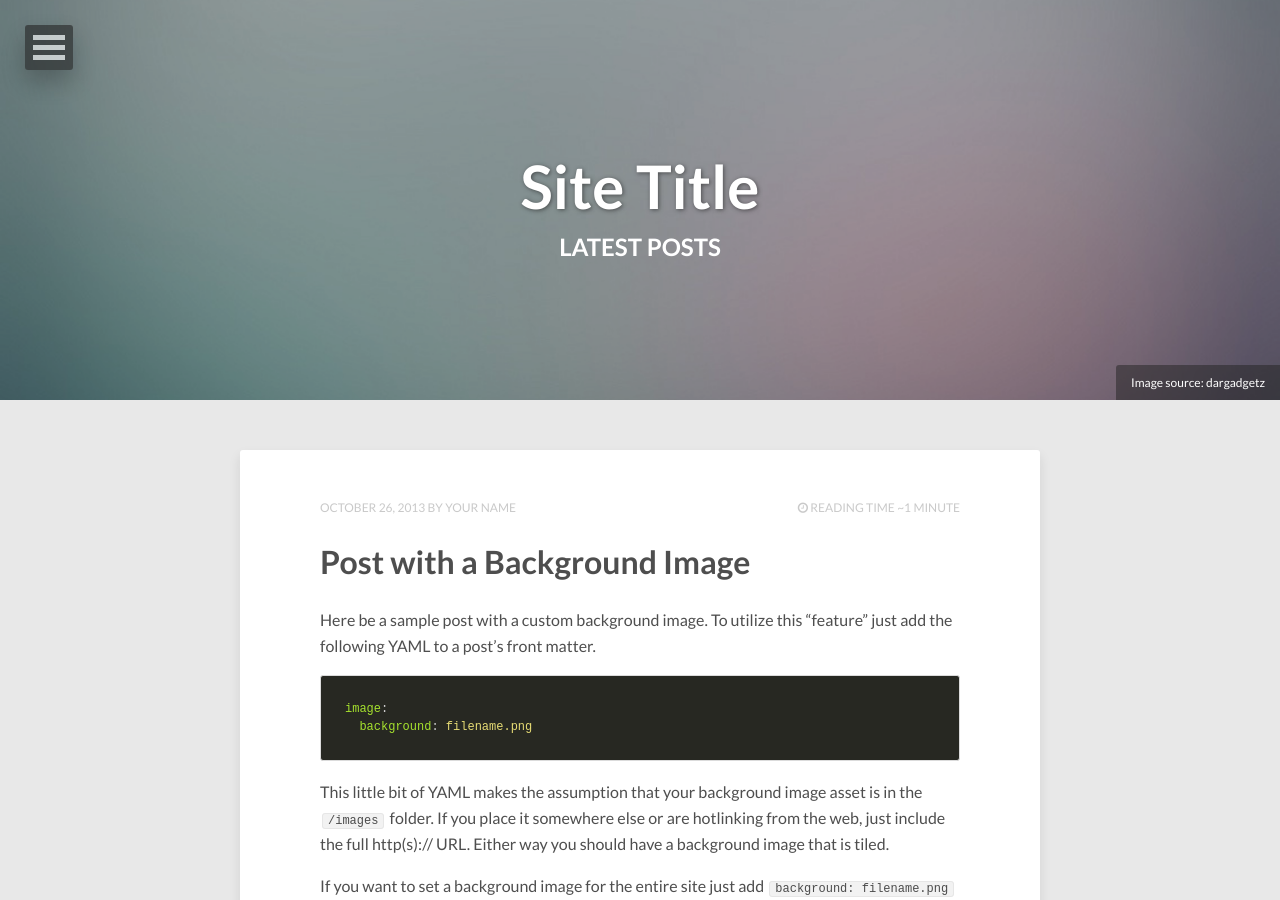
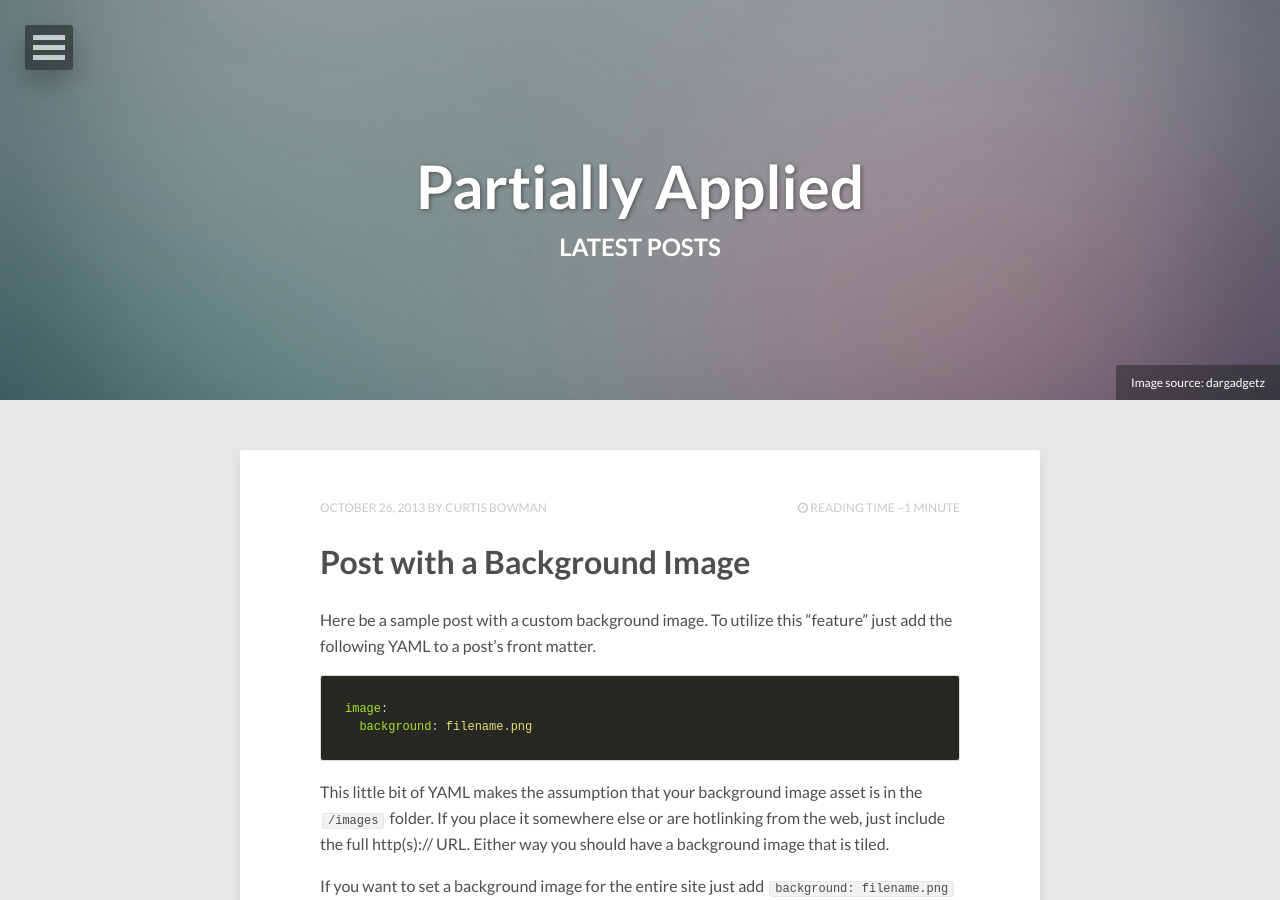
Before and after one commit to crbowman/crbowman.github.io, a Jekyll site: the page built from index.html, in a window 1280 px wide and 900 px high. Built offline with Jekyll 4.4.1, drawn with Linux system fonts in a browser that asks for light colours; nearby versions of some CDN libraries; the list of posts is cut into pages by our own code; some of the changed text lies outside the part shown.

Commit message:
initial configs

```diff
--- a/_config.yml
+++ b/_config.yml
@@ -1,5 +1,5 @@
-title:            Site Title
-description:      Describe your website here.
+title: Partially Applied
+description:
 disqus_shortname:
 reading_time:     true
 words_per_minute: 200
@@ -9,14 +9,14 @@ url:
 
 # Owner/author information
 owner:
-  name:           Your Name
-  avatar:         avatar.jpg
-  bio:            "Your bio goes here. It shouldn't be super long but a good sentence or two should suffice."
-  email:          you@email.com
+  name: Curtis Bowman
+  avatar: avatar.jpg
+  bio: "Your bio goes here. It shouldn't be super long but a good sentence or two should suffice."
+  email: c.bowman1711@gmail.com
   # Social networking links used in footer. Update and remove as you like.
   twitter:
   facebook:
-  github:
+  github: crbowman
   stackexchange:
   linkedin:
   instagram:
```
